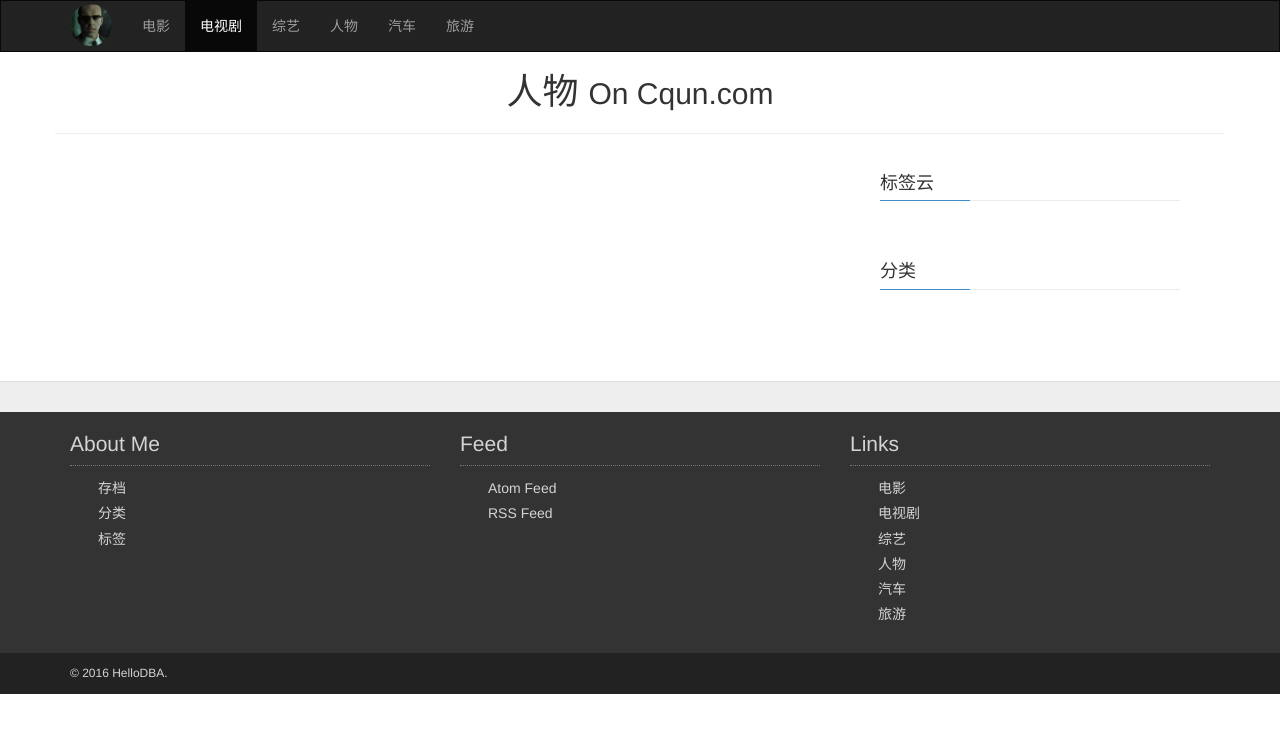
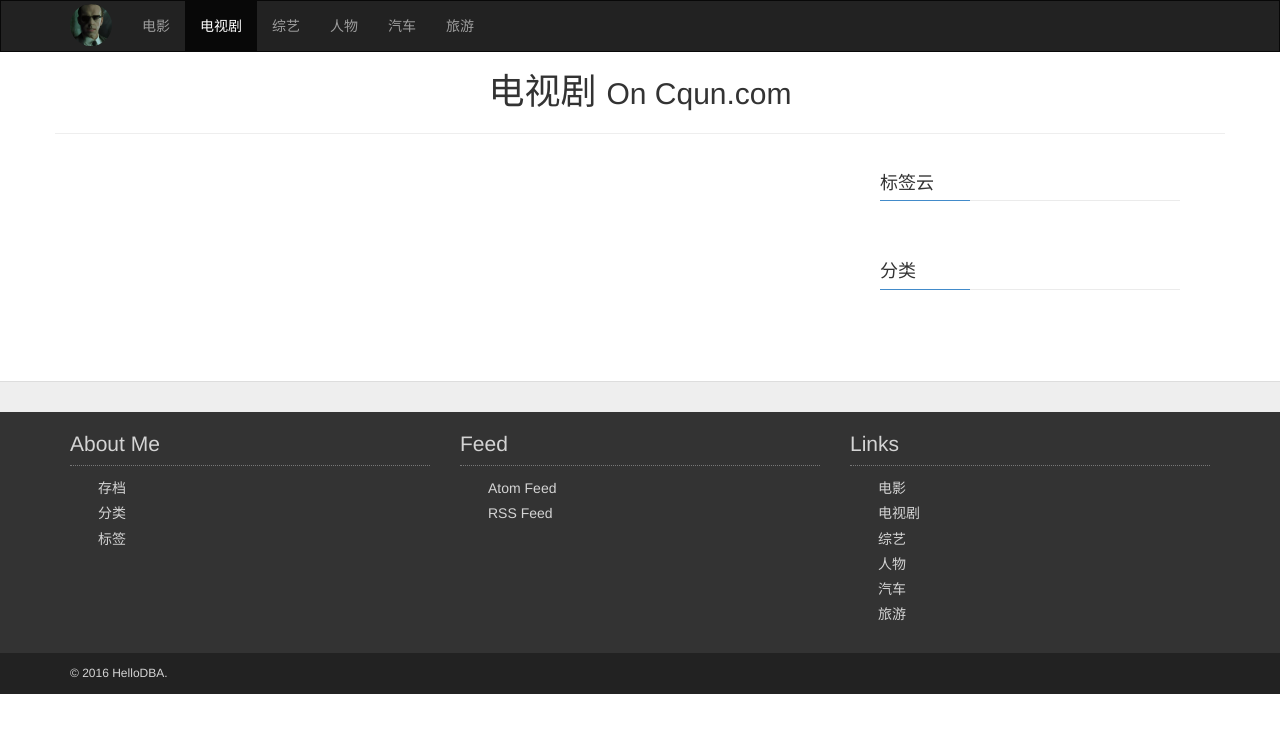
Before and after one commit to cqun/dianshiju, a Jekyll site: the page built from index.html, in a window 1280 px wide. Shown: the top 733 px of the page. Built offline with Jekyll 4.4.1, drawn with Linux system fonts in a browser that asks for light colours; nearby versions of some CDN libraries; the list of posts is cut into pages by our own code.

Commit message:
edit site tille

```diff
--- a/_config.yml
+++ b/_config.yml
@@ -9,7 +9,7 @@ markdown: kramdown
 
 # The title and tagline is showed on homepage
 #
-title :  人物
+title :  电视剧
 tagline: On Cqun.com
 
 gems: [jekyll-paginate]
```
